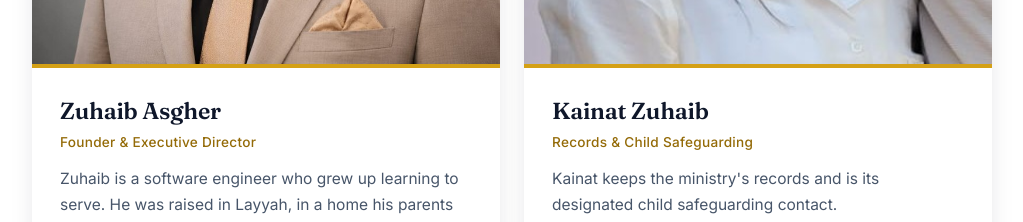
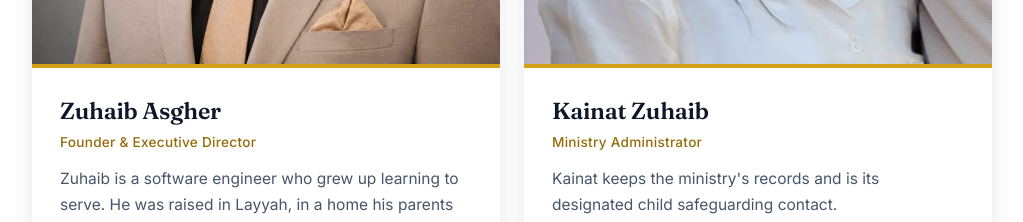
Before and after one commit to zuhaib331/universal-truth-ministry-website, a plain HTML site: page our-team.html in a window 1280 px wide. Shown: the part 1180-1402 px from the top of the page, without its empty margins (128-1151 px from the left). Drawn offline with Linux system fonts and the light colour scheme.

Commit message:
Our Team: Kainat's title is now "Ministry Administrator"
Co-Authored-By: Claude Opus 5.5 <noreply@anthropic.com>

```diff
--- a/our-team.html
+++ b/our-team.html
@@ -238,7 +238,7 @@
         <img src="images/kainat.jpg" alt="Kainat Zuhaib" loading="lazy" decoding="async" width="440" height="440" />
         <div class="tm-body">
           <h3>Kainat Zuhaib</h3>
-          <p class="tm-role">Records &amp; Child Safeguarding</p>
+          <p class="tm-role">Ministry Administrator</p>
           <p>Kainat keeps the ministry's records and is its designated child safeguarding contact.</p>
           <button type="button" class="tm-more" onclick="openMember('kainat')">Read Kainat's story</button>
         </div>
@@ -417,7 +417,7 @@
     },
     kainat: {
       name: "Kainat Zuhaib",
-      title: "Records & Child Safeguarding",
+      title: "Ministry Administrator",
       img: "images/kainat.jpg",
       bio: [
         "Kainat Zuhaib keeps the ministry's records and is its designated child safeguarding contact. She looks after the children's records and the signed parent permission forms, and, as sponsorship grows, the record for each sponsored child. Any serious concern about a child's safety is passed to her.",
```
